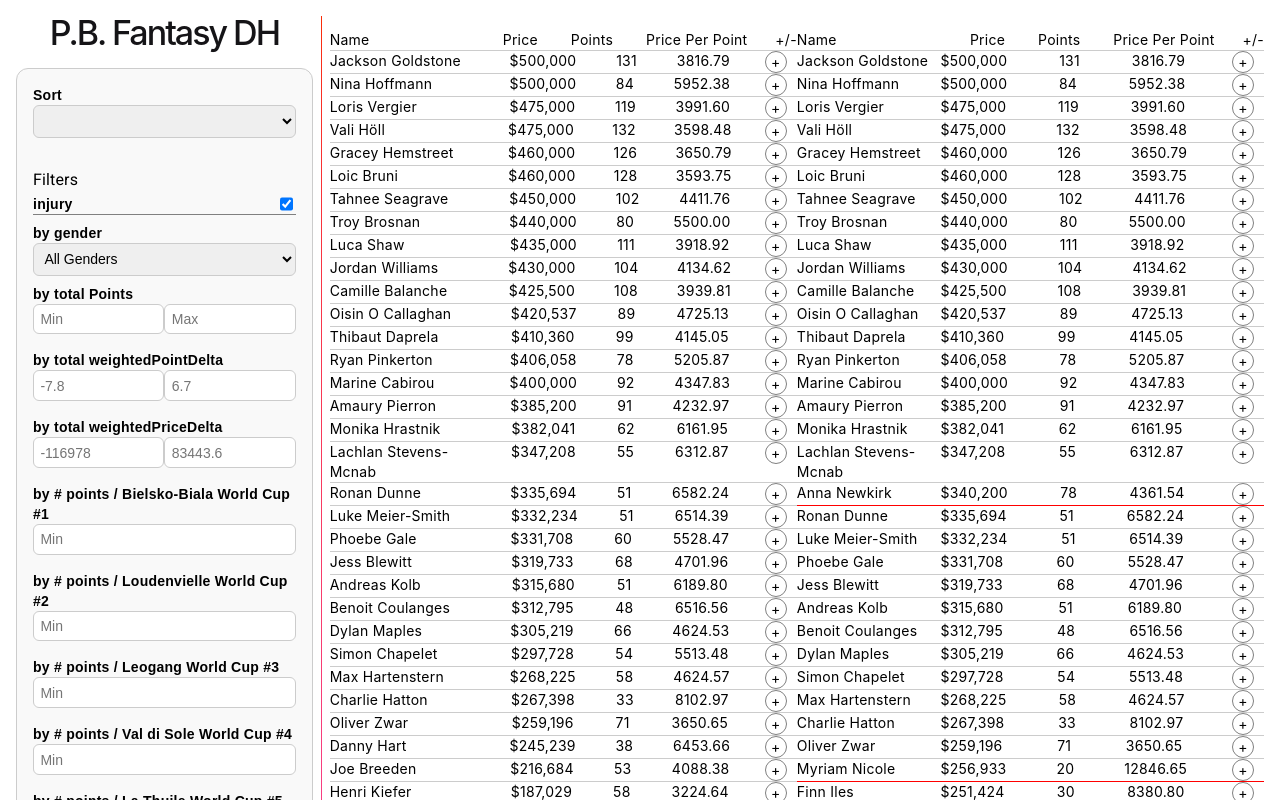
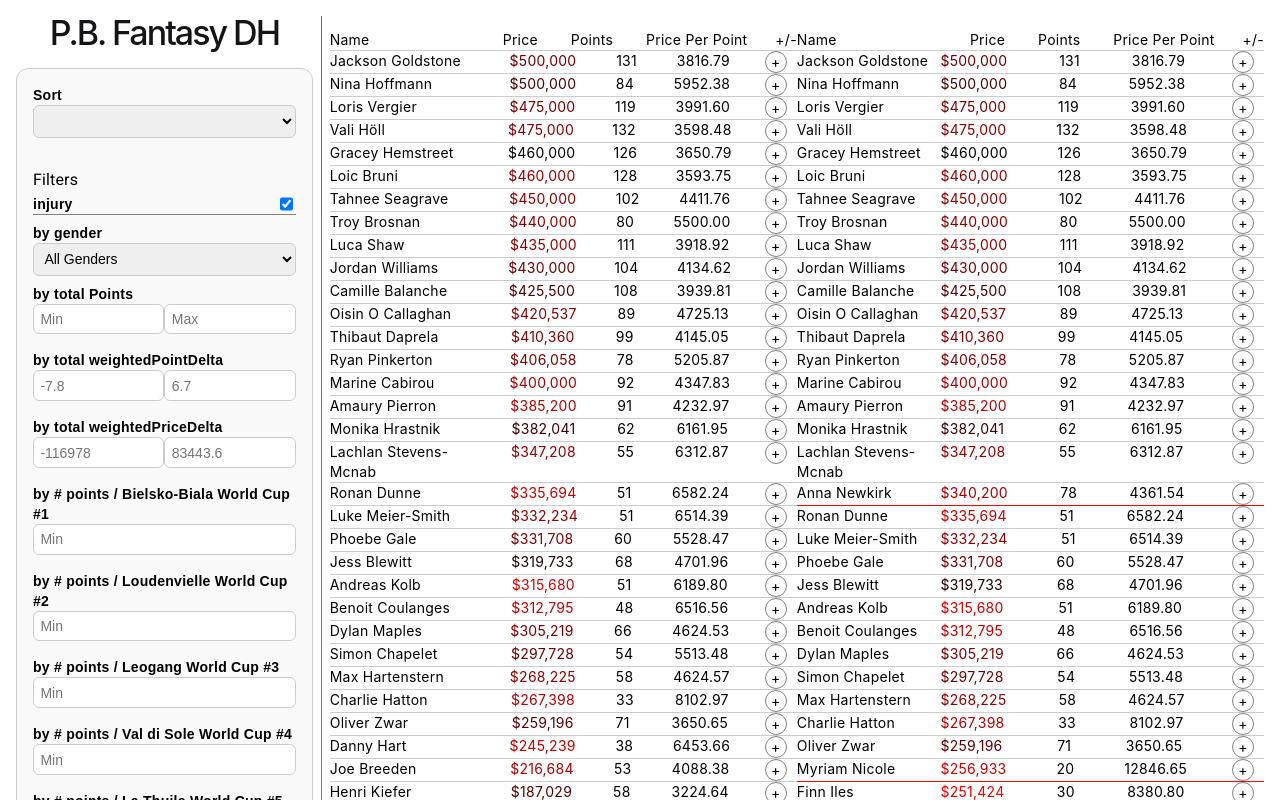
Before and after one commit to paultrial/fantasy, an Angular app: page / in a window 1280 px wide. Both pictures are taken after a click on the checkbox "injury". Shown: the top 800 px of the page. Built offline with nearby package versions, Linux system fonts and the light colour scheme.

Commit message:
color coded weightedPriceDelta

```diff
--- a/src/app/app.component.html
+++ b/src/app/app.component.html
@@ -172,7 +172,7 @@
         <li class="athlete" *ngFor="let athlete of filteredAthletes" title="{{athlete.roundsPoints | json}} {{athlete.progressionScore | json}} {{athlete.roundValues}}"
           [ngClass]="{overBudget: athlete.overBudget, selected: athlete.selected}">
           <div class="name"> {{ athlete.firstname }} {{ athlete.lastname }}</div>
-          <div class="price">{{ athlete.value | currency: 'USD':'symbol':'1.0-0'}} </div>
+          <div class="price" [ngStyle]="{color: valueToRedBlackColor(athlete.progressionScore.weightedPriceDelta)}">{{ athlete.value | currency: 'USD':'symbol':'1.0-0'}} </div>
           <div class="points">{{ athlete.totalpoints }}</div>
           <div class="pricePerPoint">{{ athlete.pricePerPoint }}</div>
           <div class="teamAction" *ngIf="!athlete.selected" (click)="selectAthlete(athlete)">+</div>
@@ -193,7 +193,7 @@
           [ngClass]="{injury: athlete.injury, overBudget: athlete.overBudget, selected: athlete.selected}">
           <div class="name"> {{ athlete.firstname }} {{ athlete.lastname }}</div>
           <div class="data">
-            <div class="price">{{ athlete.value | currency: 'USD':'symbol':'1.0-0'}} </div>
+            <div class="price" [ngStyle]="{color: valueToRedBlackColor(athlete.progressionScore.weightedPriceDelta)}">{{ athlete.value | currency: 'USD':'symbol':'1.0-0'}} </div>
             <div class="points">{{ athlete.totalpoints }}</div>
             <div class="pricePerPoint">{{ athlete.pricePerPoint }}</div>
             <div class="teamAction" *ngIf="!athlete.selected" (click)="selectAthlete(athlete)">+</div>
--- a/src/app/app.component.ts
+++ b/src/app/app.component.ts
@@ -1,13 +1,13 @@
 import { Component, OnInit, ViewChild } from '@angular/core';
 import { RouterOutlet } from '@angular/router';
 import { DataService } from './data-service.service';
-import { NgIf, NgFor, NgClass, KeyValuePipe, JsonPipe, CurrencyPipe } from '@angular/common';
+import { NgIf, NgFor, NgClass, KeyValuePipe, JsonPipe, CurrencyPipe, NgStyle } from '@angular/common';
 import { FormsModule } from '@angular/forms';
 
 @Component({
   selector: 'app-root',
   standalone: true,
-  imports: [RouterOutlet, NgIf, NgFor, NgClass, FormsModule, KeyValuePipe, JsonPipe, CurrencyPipe],
+  imports: [RouterOutlet, NgIf, NgFor, NgClass, FormsModule, KeyValuePipe, JsonPipe, CurrencyPipe, NgStyle],
   templateUrl: './app.component.html',
   styleUrl: './app.component.less'
 })
@@ -32,10 +32,10 @@ export class AppComponent implements OnInit {
     max: undefined
   }
 
-  minweightedPointDelta: number | undefined;
-  maxweightedPointDelta: number | undefined;
-  minweightedPriceDelta: number | undefined;
-  maxweightedPriceDelta: number | undefined;
+  minweightedPointDelta!: number;
+  maxweightedPointDelta!: number;
+  minweightedPriceDelta!: number;
+  maxweightedPriceDelta!: number;
 
   injuryfilter: boolean | undefined;
 
@@ -360,4 +360,20 @@ export class AppComponent implements OnInit {
     // alert("nu prea face ceva butonul asta")
     this.historyTeams = [];
   }
+
+
+  valueToRedBlackColor(value: number): string {
+  // Clamp value within range
+  const clamped = Math.max(this.minweightedPriceDelta, Math.min(value, this.maxweightedPriceDelta));
+
+  // Normalize to [0, 1]
+  const normalized = (clamped - this.minweightedPriceDelta) / (this.maxweightedPriceDelta - this.minweightedPriceDelta);
+
+  // Invert red channel (red to black)
+  const red = Math.round(255 * (1 - normalized));
+
+  // Return as CSS rgb string
+  return `rgb(${red}, 0, 0)`;
 }
+
+}
```
